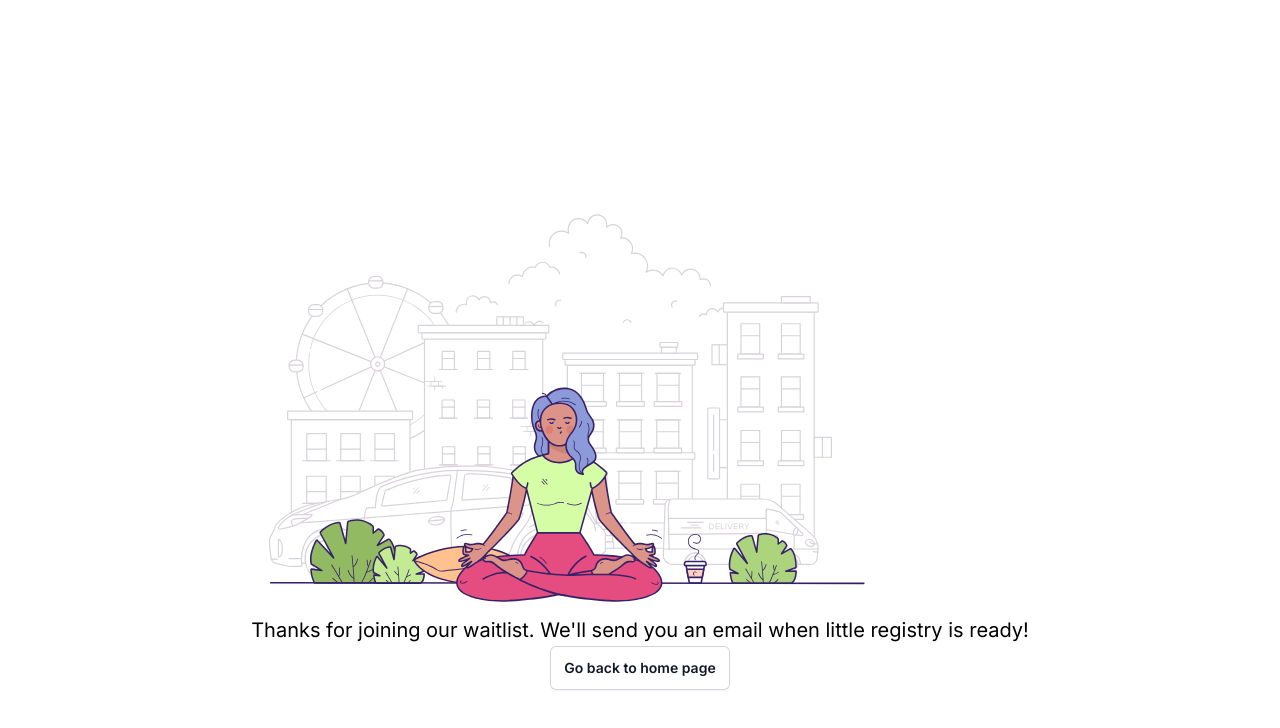
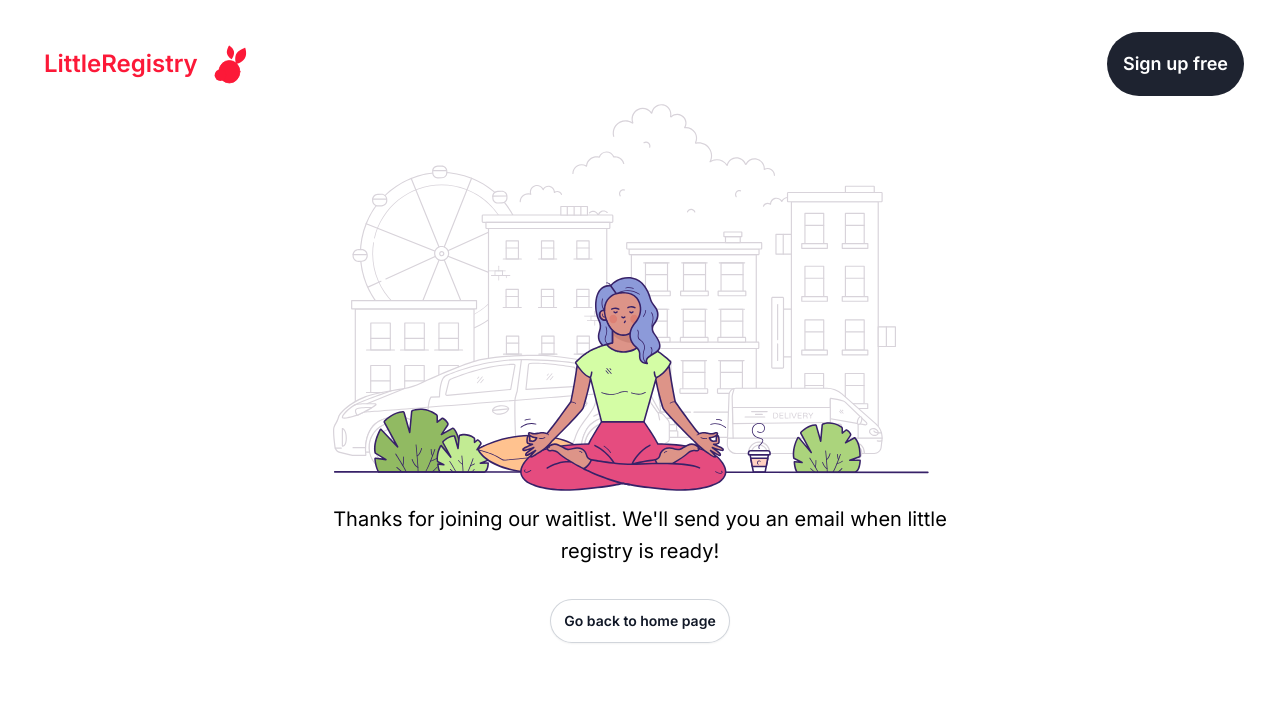
Before and after one commit to littleregistry/hop-land, a Next.js app: page /waitlist in a window 1280 px wide. Shown: the top 728 px of the page. Built offline with nearby package versions, Linux system fonts and the light colour scheme.

Commit message:
Fix image centering

```diff
--- a/src/pages/waitlist.jsx
+++ b/src/pages/waitlist.jsx
@@ -5,6 +5,7 @@ import {useForm, Controller} from 'react-hook-form'
 import { useRouter } from 'next/router'
 import toast from 'react-hot-toast'
 import waitlist from '@/images/waitlist.svg'
+import { Header } from '@/components/Header'
 
 const inter = Inter({ subsets: ['latin'] })
 
@@ -56,18 +57,21 @@ export default function WaitlistPage() {
 
 
     return (
-       <div className="min-h-screen flex items-center justify-center text-center">
-        <div>
-        <Image className="p-3" src={waitlist} width="650" height="450" alt="waitlist-icon" />
+        <>
+      <Header />
+       <div className="min-h-screen w-[650px] relative flex mx-auto text-center">
+        <div className="">
+            <Image className="p-3" src={waitlist} width={650} height={450} alt="waitlist-icon" />
             <h1 className="text-xl">{`Thanks for joining our waitlist. We'll send you an email when little registry is ready!`}</h1>
             <button
                 onClick={() => {router.push('/')}}
                 type="button"
-            className="rounded-md bg-white px-3.5 py-2.5 text-sm font-semibold text-gray-900 shadow-sm ring-1 ring-inset ring-gray-300 hover:bg-gray-50"
+                className="rounded-full mt-8 bg-white px-3.5 py-2.5 text-sm font-semibold text-gray-900 shadow-sm ring-1 ring-inset ring-gray-300 hover:bg-gray-50"
             >
             Go back to home page
             </button>
         </div>
     </div>
+    </>
     )
 }
```
Lines whose indentation alone changed are shown as unchanged.
